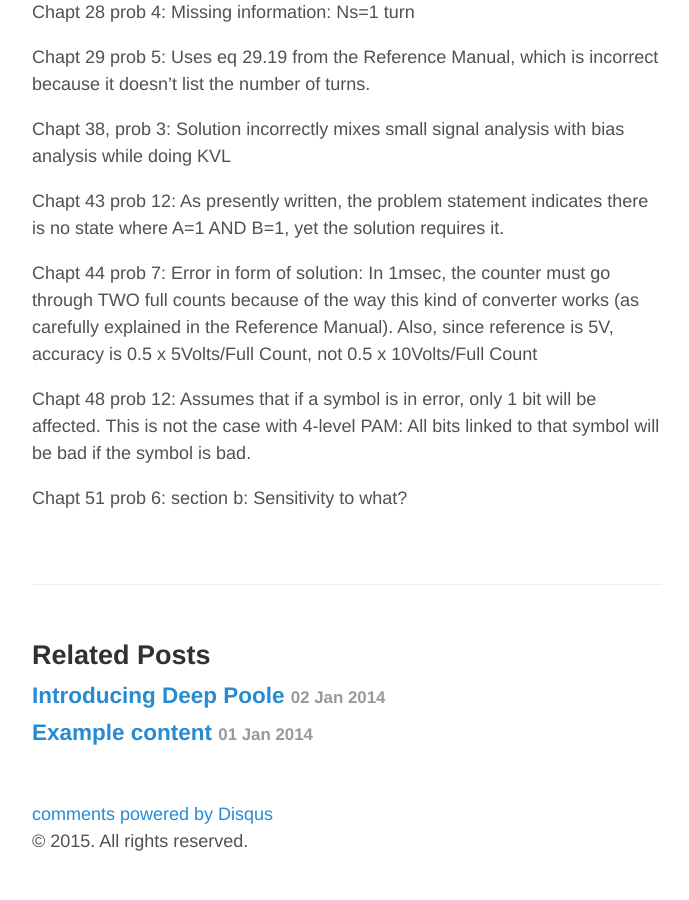
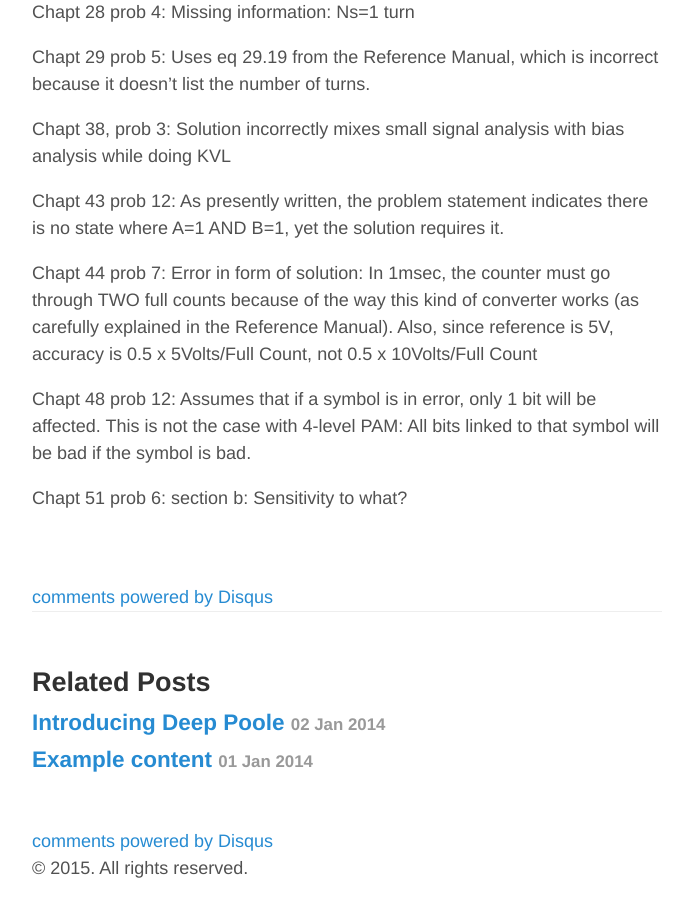
Before and after one commit to WayneThayer0/WayneThayer0.github.io, a Jekyll site: the page built from _posts/2015-07-01-PEExam.md, in a window 1280 px wide and 900 px high, scrolled down 5753 px. Shown: the whole window, without its empty margins (293-982 px from the left). Built offline with Jekyll 4.4.1, drawn with Linux system fonts in a browser that asks for light colours; comment, search, counter and statistics services are not loaded; before the commit the page ends 6626 px from its top, so only the background shows below that; part of the change alters nothing that is shown.

Commit message:
AttemptAtDisqus
dumped html at line 10

```diff
--- a/_layouts/post.html
+++ b/_layouts/post.html
@@ -7,6 +7,20 @@ layout: default
   <time datetime="{{ page.date | date_to_xmlschema }}" class="post-date">{{ page.date | date_to_string }}</time>
   {{ content }}
 </article>
+  <!-- Add Disqus comments. -->
+<div id="disqus_thread"></div>
+<script type="text/javascript">
+/* * * CONFIGURATION VARIABLES: EDIT BEFORE PASTING INTO YOUR WEBPAGE * * */
+var disqus_shortname = 'waynethayer0'; // required: replace example with your forum shortname
+/* * * DON'T EDIT BELOW THIS LINE * * */
+(function() {
+var dsq = document.createElement('script'); dsq.type = 'text/javascript'; dsq.async = true;
+dsq.src = '//' + disqus_shortname + '.disqus.com/embed.js';
+(document.getElementsByTagName('head')[0] || document.getElementsByTagName('body')[0]).appendChild(dsq);
+})();
+</script>
+<noscript>Please enable JavaScript to view the <a href="http://disqus.com/?ref_noscript">comments powered by Disqus.</a></noscript>
+<a href="http://disqus.com" class="dsq-brlink">comments powered by <span class="logo-disqus">Disqus</span></a>
 
 {% if site.related_posts != empty %}
 <aside class="related">
```
